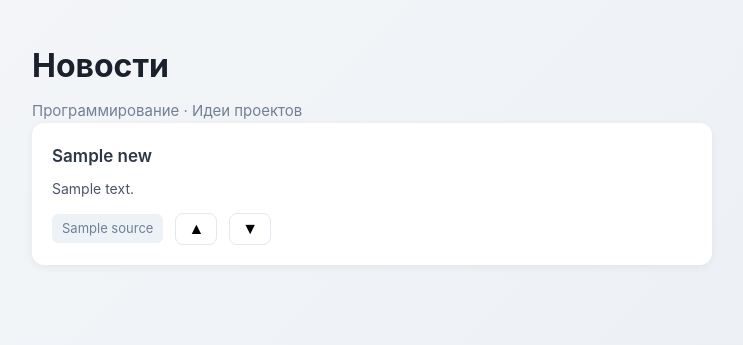
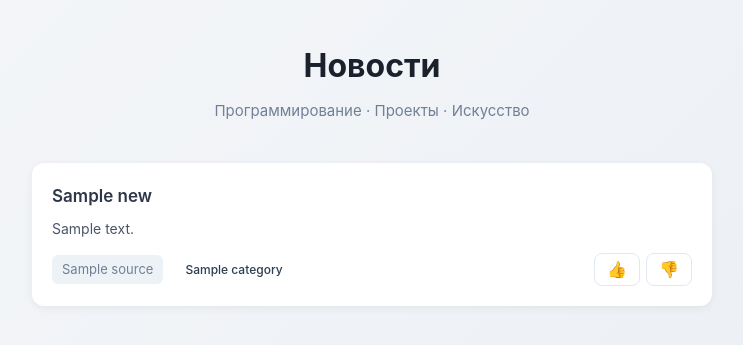
Before and after one commit to sb323364-hue/news-site, a FastAPI app: template templates/index.html in a window 1280 px wide. Shown: the top 345 px of the page, without its empty margins (268-1011 px from the left). Run offline with FastAPI, Linux system fonts and the light colour scheme; the template is opened without the code that fills it: most values are stand-ins (such as "Sample title", 1, 10 or a date in 2020).

Commit message:
Update index.html

```diff
--- a/templates/index.html
+++ b/templates/index.html
@@ -8,22 +8,27 @@
 </head>
 <body>
 <div class="container">
-  <h1>Новости</h1>
-  <p class="sub">Программирование · Идеи проектов</p>
+  <header>
+    <h1>Новости</h1>
+    <p class="sub">Программирование · Проекты · Искусство</p>
+  </header>
   {% for n in news %}
   <div class="card">
     <a href="{{ n.url }}" target="_blank" class="title">{{ n.title }}</a>
     {% if n.summary %}<p class="summary">{{ n.summary }}</p>{% endif %}
     <div class="meta">
       <span class="src">{{ n.source }}</span>
-      <form action="/rate/{{ n.id }}/1" method="post" style="display:inline">
-        <button class="btn up" title="Важно">▲</button>
-      </form>
-      <form action="/rate/{{ n.id }}/-1" method="post" style="display:inline">
-        <button class="btn down" title="Не интересно">▼</button>
-      </form>
+      <span class="category {{ n.category }}">{{ n.category }}</span>
       {% if n.rating == 1 %}<span class="tag good">важно</span>{% endif %}
       {% if n.rating == -1 %}<span class="tag bad">не интересно</span>{% endif %}
+      <div class="actions">
+        <form action="/rate/{{ n.id }}/1" method="post" style="display:inline">
+          <button class="btn up" title="Важно">👍</button>
+        </form>
+        <form action="/rate/{{ n.id }}/-1" method="post" style="display:inline">
+          <button class="btn down" title="Не интересно">👎</button>
+        </form>
+      </div>
     </div>
   </div>
   {% else %}
```
